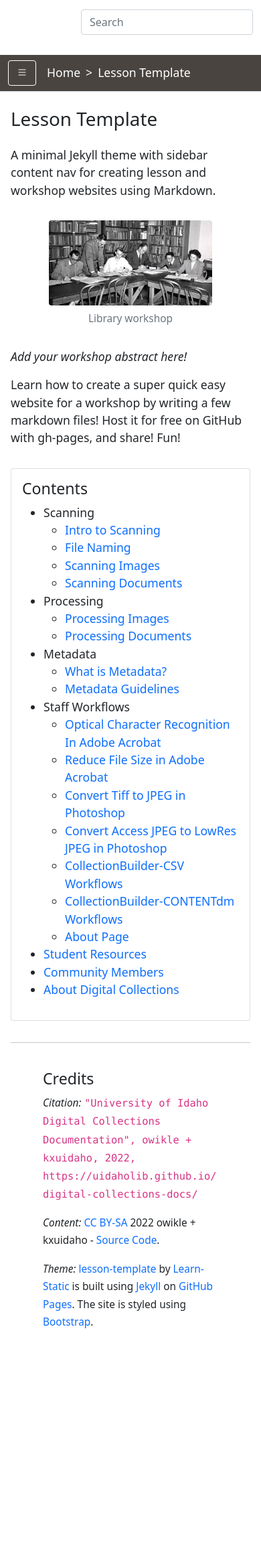
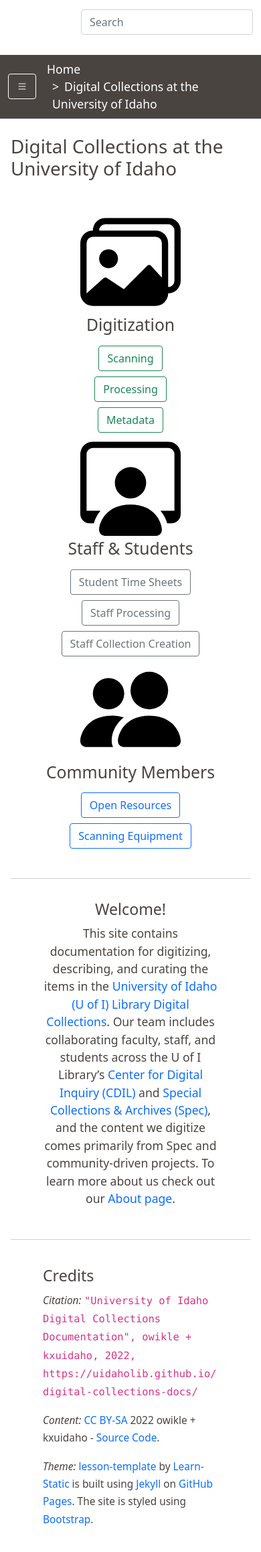
Before and after one commit to uidaholib/digital-collections-docs, a Jekyll site: the page built from index.md, in a window 390 px wide, cut to the strip 122-2546 px from the top of the page. Shown: the top 2317 px of the strip at 67% size. Built offline with Jekyll 4.4.1, drawn with Linux system fonts in a browser that asks for light colours; before the commit the page ends 2251 px from its top, so only the background shows below that.

Commit message:
home page edits

```diff
--- a/_sass/_custom.scss
+++ b/_sass/_custom.scss
@@ -1 +1,10 @@
 /* add your tweaks here! */
+body {
+    color: #494440;
+}
+
+.welcome-text {
+    max-width: 850px;
+    margin-left: auto;
+    margin-right: auto;
+}
--- a/index.md
+++ b/index.md
@@ -1,18 +1,41 @@
 ---
-title: Lesson Template
+title: Digital Collections at the University of Idaho
 layout: lesson-content
 ---
 
-A minimal Jekyll theme with sidebar content nav for creating lesson and workshop websites using Markdown.
+<div class="row text-center py-4">
+    <div class="col-md-4">
+        <img src="{{ '/images/images.svg' | relative_url }}" width="150" height="150" aria-hidden="true">
+        <!--<i class="bi-images" style="font-size: 10rem; color: #494440;"></i>-->
+        <h2 class="py-1">Digitization</h2>
+        <a class="btn btn-outline-success m-1" href="#">Scanning</a><br>
+        <a class="btn btn-outline-success m-1" href="#">Processing</a><br>
+        <a class="btn btn-outline-success m-1" href="#">Metadata</a>
+    </div>
+    <div class="col-md-4">
+        <img src="{{ '/images/person-workspace.svg' | relative_url }}" width="150" height="150" aria-hidden="true">
+        <h2 class="py-1">Staff & Students</h2>
+        <!--<a class="btn btn-outline-secondary m-1" href="#">Getty Thesaurus</a><br>-->
+        <a class="btn btn-outline-secondary m-1" href="#">Student Time Sheets</a><br>
+        <a class="btn btn-outline-secondary m-1" href="#">Staff Processing</a><br>
+        <a class="btn btn-outline-secondary m-1" href="#">Staff Collection Creation</a>
+    </div>
+    <div class="col-md-4 ">
+        <img src="{{ '/images/people-fill.svg' | relative_url }}" width="150" height="150" aria-hidden="true">
+        <h2 class="py-1">Community Members</h2>
+        <a class="btn btn-outline-primary m-1" href="#">Open Resources</a><br>
+        <a class="btn btn-outline-primary m-1" href="#">Scanning Equipment</a>
+    </div>
+</div>
 
-{% include figure.html img="uidaho-workshop.jpg" alt="intro image here" caption="Library workshop" width="75%" %}
+---
 
-*Add your workshop abstract here!*
+<div class="container text-center px-5 py-3 welcome-text" markdown="1">
+### Welcome!
 
-Learn how to create a super quick easy website for a workshop by writing a few markdown files!
-Host it for free on GitHub with gh-pages, and share!
-Fun!
-
-{% include toc.html %}
+This site contains documentation for digitizing, describing, and curating the items in the [University of Idaho (U of I) Library Digital Collections](https://www.lib.uidaho.edu/digital/).
+Our team includes collaborating faculty, staff, and students across the U of I Library's [Center for Digital Inquiry (CDIL)](https://cdil.lib.uidaho.edu/) and [Special Collections & Archives (Spec)](https://www.lib.uidaho.edu/special-collections/), and the content we digitize comes primarily from Spec and community-driven projects.
+To learn more about us check out our [About page](/about.html).
+</div>
 
 {% include template/credits.html %}
```
